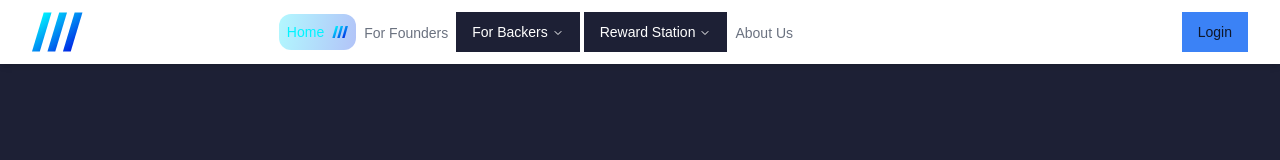
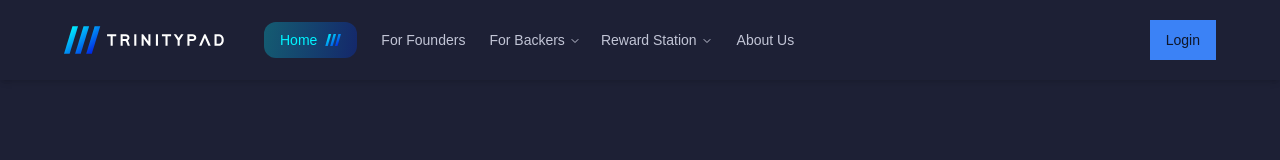
Before and after one commit to mohammadahmad10/trinitypad-refactor, a Next.js app: page / in a window 1280 px wide. Shown: the top 160 px of the page. Built offline with nearby package versions, Linux system fonts and the light colour scheme.

Commit message:
updated design for navbar links and dropdowns

```diff
--- a/components/Footer.tsx
+++ b/components/Footer.tsx
@@ -59,7 +59,9 @@ export default function Footer() {
           <div className="flex flex-row gap-20">
             {footerLinks.map((category) => (
               <div key={category.title} className="flex flex-col space-y-4">
-                <h3 className="font-semibold text-lg">{category.title}</h3>
+                <h3 className="font-semibold text-lg text-start">
+                  {category.title}
+                </h3>
                 <ul className="space-y-2">
                   {category.links.map((link, index) => (
                     <li key={index}>
--- a/components/Navbar.tsx
+++ b/components/Navbar.tsx
@@ -66,58 +66,56 @@ export default function Navbar() {
   };
 
   return (
-    <nav className="bg-white shadow-md">
-      <div className="max-w-7xl mx-auto px-4 sm:px-6 lg:px-8">
-        <div className="flex justify-between h-16">
+    <nav className="bg-background shadow-md">
+      <div className="mx-auto px-4 py-2 sm:px-6 lg:px-8 xl:px-16">
+        <div className="flex h-16 justify-between">
           <div className="flex">
             {/* Logo */}
-            <div className="flex-shrink-0 flex items-center">
+            <div className="flex flex-shrink-0 items-center">
               <Link href="/">
                 {/* <span className="text-2xl font-bold text-primary">Logo</span> */}
                 <Image
                   src="/assets/logo.svg"
                   alt="TrinityPad Logo"
-                  width={100}
-                  height={32}
-                  className="h-10 w-auto dark:invert"
+                  width={160}
+                  height={30}
+                  className="object-cover"
                 />
               </Link>
             </div>
             {/* Desktop Navigation */}
-            <div className="hidden sm:ml-6 sm:flex sm:space-x-8">
+            <div className="hidden md:ml-10 md:flex md:space-x-8">
               <NavigationMenu>
                 <NavigationMenuList>
                   {navbarLinks.map((item) => (
                     <NavigationMenuItem key={item.title}>
                       {item.links ? (
                         <>
-                          <NavigationMenuTrigger>
+                          <NavigationMenuTrigger className="!relative text-trinitypad-gray hover:text-primary">
                             {item.title}
                           </NavigationMenuTrigger>
                           <NavigationMenuContent>
-                            <ul className="grid w-[400px] gap-3 p-4 md:w-[500px] md:grid-cols-2 lg:w-[600px]">
+                            <ul className="flex w-[400px] flex-col gap-3 p-4">
                               {item.links.map((subItem) => (
                                 <li key={subItem.title}>
                                   <NavigationMenuLink asChild>
                                     <a
                                       href={subItem.link}
-                                      className="block select-none space-y-1 rounded-md p-3 leading-none no-underline outline-none transition-colors hover:bg-accent hover:text-accent-foreground focus:bg-accent focus:text-accent-foreground"
+                                      className={cn(
+                                        "block select-none space-y-1 rounded-md p-3 leading-none no-underline outline-none transition-colors hover:bg-accent hover:text-accent-foreground focus:bg-accent focus:text-accent-foreground",
+                                        pathname === subItem.link &&
+                                          "bg-active-gradient text-trinitypad-light-blue rounded-xl",
+                                      )}
                                     >
-                                      <div
-                                        className={cn(
-                                          "text-sm font-medium leading-none",
-                                          pathname === subItem.link &&
-                                            "bg-active-gradient"
-                                        )}
-                                      >
+                                      <div className="text-sm font-medium leading-none">
                                         {subItem.title}
                                         <Image
                                           src="/assets/icon.svg"
                                           alt=""
                                           className={cn(
-                                            pathname === item.link
-                                              ? "ml-2 w-4"
-                                              : "hidden"
+                                            pathname === subItem.link
+                                              ? "ml-2 inline w-4"
+                                              : "hidden",
                                           )}
                                           width={20}
                                           height={14}
@@ -134,10 +132,10 @@ export default function Navbar() {
                         <Link href={item.link} legacyBehavior passHref>
                           <NavigationMenuLink
                             className={cn(
-                              "inline-flex items-center px-1 pt-1 text-sm font-medium text-gray-500 hover:text-gray-700",
+                              "inline-flex items-center px-1 text-sm font-medium text-trinitypad-gray",
                               "transition-colors hover:text-primary",
                               pathname === item.link &&
-                                "bg-active-gradient p-2 rounded-xl text-trinitypad-light-blue"
+                                "rounded-xl bg-active-gradient px-4 py-2 text-trinitypad-light-blue",
                             )}
                           >
                             {item.title}
@@ -145,7 +143,7 @@ export default function Navbar() {
                               src="/assets/icon.svg"
                               alt=""
                               className={cn(
-                                pathname === item.link ? "ml-2 w-4" : "hidden"
+                                pathname === item.link ? "ml-2 w-4" : "hidden",
                               )}
                               width={20}
                               height={14}
@@ -160,11 +158,11 @@ export default function Navbar() {
             </div>
           </div>
           {/* Desktop Login Button */}
-          <div className="hidden sm:ml-6 sm:flex sm:items-center">
+          <div className="hidden md:ml-6 md:flex md:items-center">
             <Button>Login</Button>
           </div>
           {/* Mobile menu button */}
-          <div className="flex items-center sm:hidden">
+          <div className="flex items-center md:hidden">
             <Sheet open={isOpen} onOpenChange={setIsOpen}>
               <SheetTrigger asChild>
                 <Button variant="ghost" size="icon">
@@ -172,9 +170,9 @@ export default function Navbar() {
                   <span className="sr-only">Open main menu</span>
                 </Button>
               </SheetTrigger>
-              <SheetContent hideClose side="top" className="w-full h-auto">
-                <div className="flex flex-col h-full">
-                  <div className="flex items-center justify-between px-4 pt-4 pb-2">
+              <SheetContent hideClose side="top" className="h-auto w-full">
+                <div className="flex h-full flex-col">
+                  <div className="flex items-center justify-between px-4 pb-2 pt-4">
                     <Link href="/" onClick={toggleDrawer}>
                       {/* <span className="text-2xl font-bold text-primary">
                         Logo
@@ -192,14 +190,14 @@ export default function Navbar() {
                       <span className="sr-only">Close menu</span>
                     </Button>
                   </div>
-                  <div className="px-2 pt-2 pb-3 space-y-1 overflow-y-auto">
+                  <div className="space-y-1 overflow-y-auto px-2 pb-3 pt-2">
                     {navbarLinks.map((item) => (
                       <div key={item.title}>
                         {item.links ? (
                           <div className="space-y-1">
                             <button
                               onClick={() => toggleExpand(item.title)}
-                              className="flex justify-between items-center w-full px-3 py-2 text-base font-medium text-gray-700 hover:text-gray-900 hover:bg-gray-50 rounded-md"
+                              className="flex w-full items-center justify-between rounded-md px-3 py-2 text-base font-medium text-trinitypad-gray hover:text-primary"
                             >
                               {item.title}
                               {expandedItem === item.title ? (
@@ -209,12 +207,16 @@ export default function Navbar() {
                               )}
                             </button>
                             {expandedItem === item.title && (
-                              <div className="pl-4 space-y-1">
+                              <div className="space-y-1 pl-4">
                                 {item.links.map((subItem) => (
                                   <Link
                                     key={subItem.title}
                                     href={subItem.link}
-                                    className="block px-3 py-2 rounded-md text-sm font-medium text-gray-500 hover:text-gray-700 hover:bg-gray-50"
+                                    className={cn(
+                                      "block rounded-md px-3 py-2 text-sm font-medium text-trinitypad-gray hover:bg-primary/10 hover:text-primary",
+                                      pathname === subItem.link &&
+                                        "rounded-xl bg-active-gradient text-trinitypad-light-blue",
+                                    )}
                                     onClick={toggleDrawer}
                                   >
                                     {subItem.title}
@@ -223,8 +225,8 @@ export default function Navbar() {
                                       alt=""
                                       className={cn(
                                         pathname === subItem.link
-                                          ? "ml-2 w-4"
-                                          : "hidden"
+                                          ? "ml-2 inline w-4"
+                                          : "hidden",
                                       )}
                                       width={20}
                                       height={14}
@@ -237,7 +239,11 @@ export default function Navbar() {
                         ) : (
                           <Link
                             href={item.link}
-                            className="block px-3 py-2 rounded-md text-base font-medium text-gray-700 hover:text-gray-900 hover:bg-gray-50"
+                            className={cn(
+                              "block rounded-md px-3 py-2 text-base font-medium text-trinitypad-gray hover:bg-primary/10 hover:text-primary",
+                              pathname === item.link &&
+                                "rounded-xl bg-active-gradient text-trinitypad-light-blue",
+                            )}
                             onClick={toggleDrawer}
                           >
                             {item.title}
@@ -245,7 +251,9 @@ export default function Navbar() {
                               src="/assets/icon.svg"
                               alt=""
                               className={cn(
-                                pathname === item.link ? "ml-2 w-4" : "hidden"
+                                pathname === item.link
+                                  ? "ml-2 inline w-4"
+                                  : "hidden",
                               )}
                               width={20}
                               height={14}
--- a/components/ui/navigation-menu.tsx
+++ b/components/ui/navigation-menu.tsx
@@ -30,19 +30,19 @@ const NavigationMenuList = React.forwardRef<
   <NavigationMenuPrimitive.List
     ref={ref}
     className={cn(
-      "group flex flex-1 list-none items-center justify-center space-x-1",
-      className
+      "group flex flex-1 list-none items-center justify-center gap-4 space-x-1",
+      className,
     )}
     {...props}
   />
-))
-NavigationMenuList.displayName = NavigationMenuPrimitive.List.displayName
+));
+NavigationMenuList.displayName = NavigationMenuPrimitive.List.displayName;
 
-const NavigationMenuItem = NavigationMenuPrimitive.Item
+const NavigationMenuItem = NavigationMenuPrimitive.Item;
 
 const navigationMenuTriggerStyle = cva(
-  "group inline-flex h-10 w-max items-center justify-center rounded-md bg-background px-4 py-2 text-sm font-medium transition-colors hover:bg-accent hover:text-accent-foreground focus:bg-accent focus:text-accent-foreground focus:outline-none disabled:pointer-events-none disabled:opacity-50 data-[active]:bg-accent/50 data-[state=open]:bg-accent/50"
-)
+  "group inline-flex h-10 w-max items-center justify-center rounded-md bg-background text-sm font-medium transition-colors hover:bg-accent hover:text-accent-foreground focus:bg-accent focus:text-accent-foreground focus:outline-none disabled:pointer-events-none disabled:opacity-50 data-[active]:bg-accent/50 data-[state=open]:bg-accent/50",
+);
 
 const NavigationMenuTrigger = React.forwardRef<
   React.ElementRef<typeof NavigationMenuPrimitive.Trigger>,
@@ -59,8 +59,8 @@ const NavigationMenuTrigger = React.forwardRef<
       aria-hidden="true"
     />
   </NavigationMenuPrimitive.Trigger>
-))
-NavigationMenuTrigger.displayName = NavigationMenuPrimitive.Trigger.displayName
+));
+NavigationMenuTrigger.displayName = NavigationMenuPrimitive.Trigger.displayName;
 
 const NavigationMenuContent = React.forwardRef<
   React.ElementRef<typeof NavigationMenuPrimitive.Content>,
@@ -69,15 +69,15 @@ const NavigationMenuContent = React.forwardRef<
   <NavigationMenuPrimitive.Content
     ref={ref}
     className={cn(
-      "left-0 top-0 w-full data-[motion^=from-]:animate-in data-[motion^=to-]:animate-out data-[motion^=from-]:fade-in data-[motion^=to-]:fade-out data-[motion=from-end]:slide-in-from-right-52 data-[motion=from-start]:slide-in-from-left-52 data-[motion=to-end]:slide-out-to-right-52 data-[motion=to-start]:slide-out-to-left-52 md:absolute md:w-auto ",
-      className
+      "left-0 top-0 w-full data-[motion^=from-]:animate-in data-[motion^=to-]:animate-out data-[motion^=from-]:fade-in data-[motion^=to-]:fade-out data-[motion=from-end]:slide-in-from-right-52 data-[motion=from-start]:slide-in-from-left-52 data-[motion=to-end]:slide-out-to-right-52 data-[motion=to-start]:slide-out-to-left-52 md:absolute md:w-auto",
+      className,
     )}
     {...props}
   />
-))
-NavigationMenuContent.displayName = NavigationMenuPrimitive.Content.displayName
+));
+NavigationMenuContent.displayName = NavigationMenuPrimitive.Content.displayName;
 
-const NavigationMenuLink = NavigationMenuPrimitive.Link
+const NavigationMenuLink = NavigationMenuPrimitive.Link;
 
 const NavigationMenuViewport = React.forwardRef<
   React.ElementRef<typeof NavigationMenuPrimitive.Viewport>,
@@ -86,14 +86,14 @@ const NavigationMenuViewport = React.forwardRef<
   <div className={cn("absolute left-0 top-full flex justify-center")}>
     <NavigationMenuPrimitive.Viewport
       className={cn(
-        "origin-top-center relative mt-1.5 h-[var(--radix-navigation-menu-viewport-height)] w-full overflow-hidden rounded-md border bg-popover text-popover-foreground shadow-lg data-[state=open]:animate-in data-[state=closed]:animate-out data-[state=closed]:zoom-out-95 data-[state=open]:zoom-in-90 md:w-[var(--radix-navigation-menu-viewport-width)]",
-        className
+        "origin-top-center relative mt-1.5 h-[var(--radix-navigation-menu-viewport-height)] w-full overflow-hidden rounded-md border bg-background text-popover-foreground shadow-lg data-[state=open]:animate-in data-[state=closed]:animate-out data-[state=closed]:zoom-out-95 data-[state=open]:zoom-in-90 md:w-[var(--radix-navigation-menu-viewport-width)]",
+        className,
       )}
       ref={ref}
       {...props}
     />
   </div>
-))
+));
 NavigationMenuViewport.displayName =
   NavigationMenuPrimitive.Viewport.displayName
 
```
